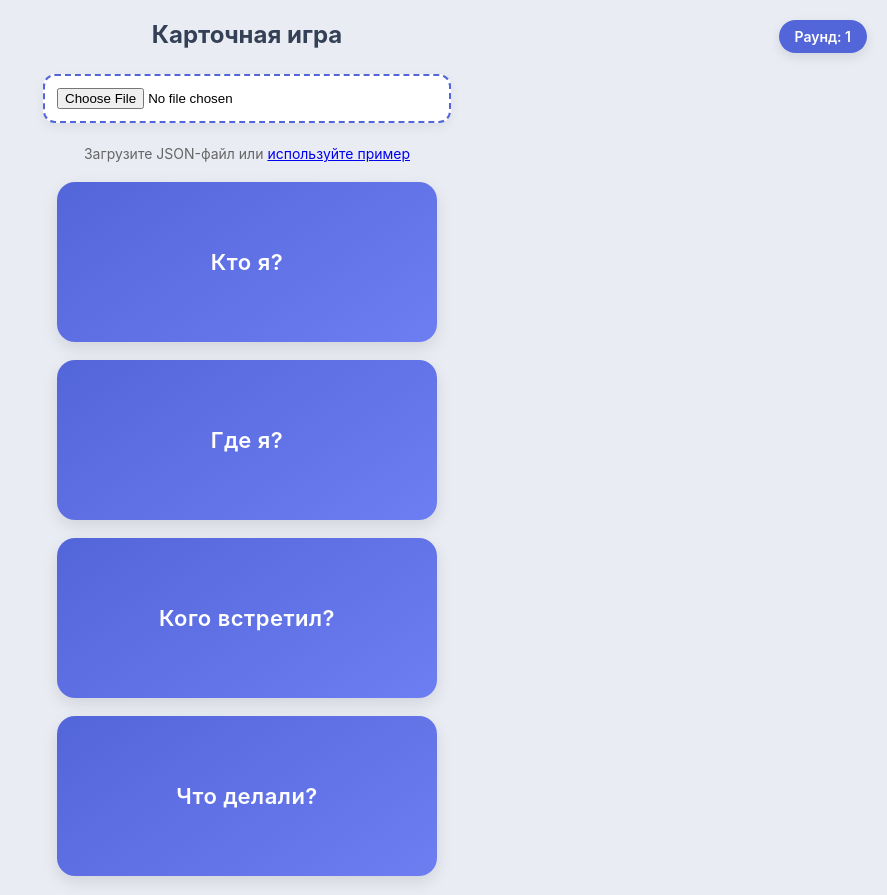
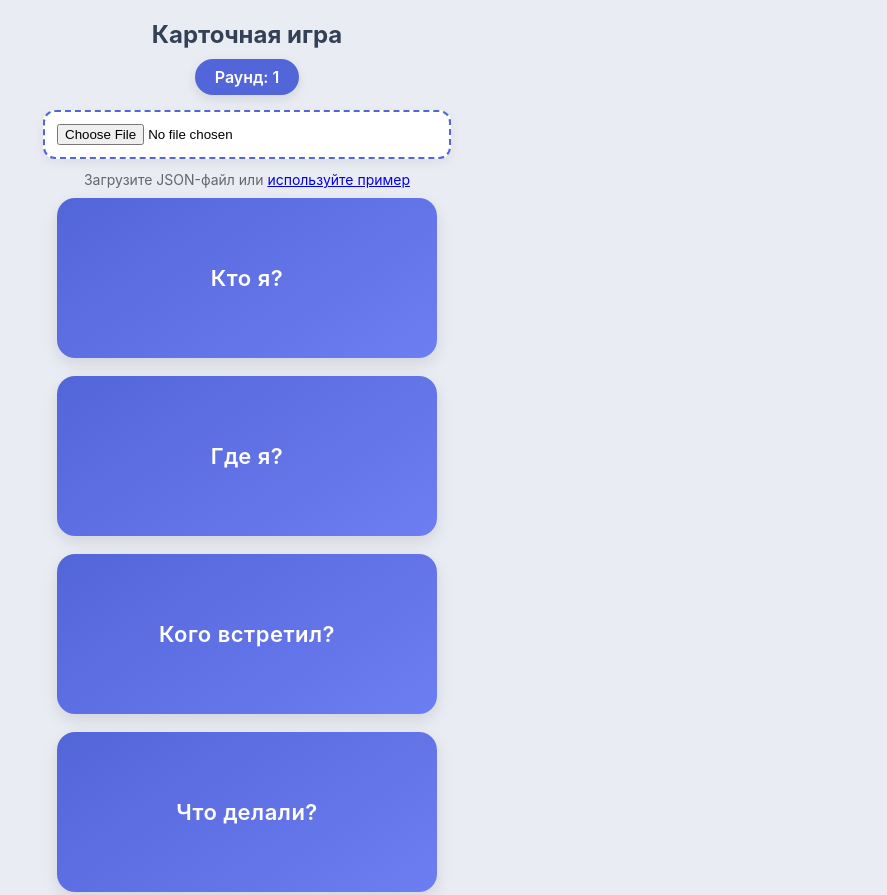
Before and after one commit to RozhQA/card-game, a plain HTML site: page index.html in a window 1280 px wide. Shown: the top 895 px of the page, without its empty margins (393-1280 px from the left). Drawn offline with Linux system fonts and the light colour scheme.

Commit message:
Add files via upload

```diff
--- a/index.html
+++ b/index.html
@@ -13,7 +13,7 @@ body {
     display: flex;
     flex-direction: column;
     align-items: center;
-    gap: 20px;
+    gap: 5px;
     user-select: none;
     min-height: 100vh;
 }
@@ -24,6 +24,20 @@ h2 {
     color: #344055;
     text-align: center;
 }
+
+/* Счетчик раундов - статичный */
+.round-counter {
+    background: #5366d9;
+    color: white;
+    padding: 8px 20px;
+    border-radius: 20px;
+    font-weight: 600;
+    font-size: 16px;
+    box-shadow: 0 4px 12px rgba(0,0,0,0.1);
+    margin-bottom: 10px;
+    width: fit-content;
+}
+
 #jsonLoader {
     width: 100%;
     max-width: 380px;
@@ -106,10 +120,10 @@ h2 {
     display: flex;
     align-items: center;
     justify-content: center;
-    font-size: 16px;
+    font-size: 14px;
     font-weight: 600;
     letter-spacing: 1px;
-    border-radius: 16px 0 0 16px;
+    /* border-radius: 16px 0 0 0px; */
     text-transform: uppercase;
     box-shadow: 2px 0 8px rgba(83, 102, 217, 0.2);
 }
@@ -161,25 +175,12 @@ button:disabled {
 
 /* Индикатор загрузки */
 .status {
+    /* display: none; */
     font-size: 14px;
     color: #666;
     text-align: center;
-    margin-top: -10px;
-}
-
-/* Счетчик раундов */
-.round-counter {
-    position: fixed;
-    top: 20px;
-    right: 20px;
-    background: #5366d9;
-    color: white;
-    padding: 8px 16px;
-    border-radius: 20px;
-    font-weight: 600;
-    font-size: 14px;
-    box-shadow: 0 4px 12px rgba(0,0,0,0.1);
-    z-index: 100;
+    margin-top: -5px;
+    margin-bottom: 5px;
 }
 
 /* Индикатор пустой карточки */
@@ -201,10 +202,10 @@ button:disabled {
 <body>
 
 <h2>Карточная игра</h2>
+<div class="round-counter" id="roundCounter">Раунд: 1</div>
+
 <input type="file" id="jsonLoader" accept=".json" title="Загрузите JSON-файл с данными для игры">
 <div class="status" id="status">Загрузите JSON-файл, чтобы начать игру</div>
-
-<div class="round-counter" id="roundCounter">Раунд: 1</div>
 
 <div class="cards">
     <div class="card" data-type="who">
```
